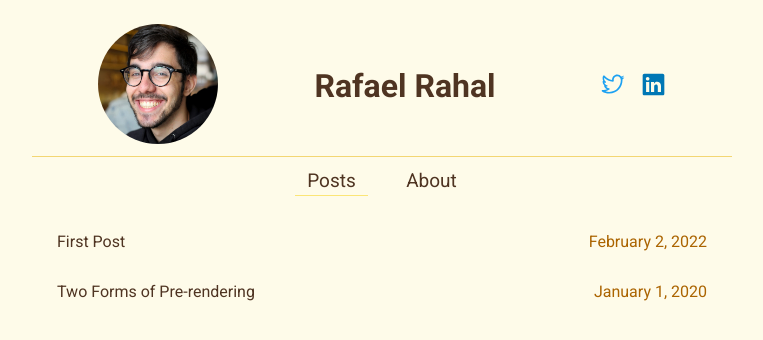
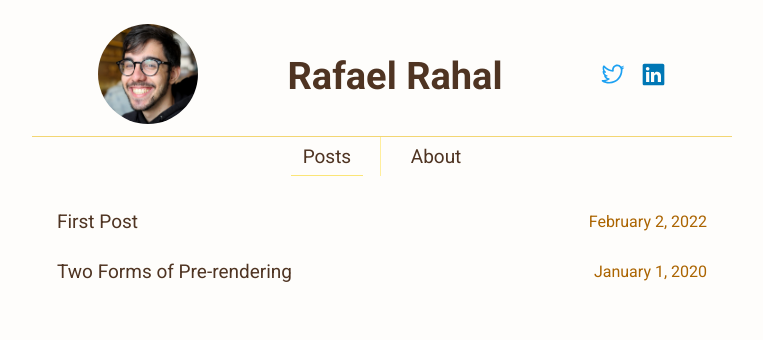
Before and after one commit to rrrahal/blog, a Next.js app: page / in a window 1280 px wide. Shown: the top 340 px of the page, without its empty margins (258-1021 px from the left). Built offline with nearby package versions, Linux system fonts and the light colour scheme.

Commit message:
minor styles improvements

```diff
--- a/src/components/Content/index.tsx
+++ b/src/components/Content/index.tsx
@@ -12,7 +12,6 @@ type ContentProps = {
 const Container = styled('div', {
   marginX: 'auto',
   paddingX: '$3',
-  paddingTop: '$2',
   color: "$primary",
   maxWidth: '$bigContentSize',
   '@bp1': {
--- a/src/components/Content/post.tsx
+++ b/src/components/Content/post.tsx
@@ -17,7 +17,8 @@ const PostLink = styled(Link, {
   display: 'flex',
   justifyContent: 'center',
   alignItems: 'center',
-  color: '$hiContrast'
+  color: '$hiContrast',
+  fontSize: '$5'
 })
 
 const DateText = styled('time', {
--- a/src/components/Content/tabs.tsx
+++ b/src/components/Content/tabs.tsx
@@ -1,4 +1,5 @@
 import * as Tabs from '@radix-ui/react-tabs';
+import * as Separator from '@radix-ui/react-separator';
 
 import { postsType } from '@/types';
 import { styled } from '../../../stitches.config'
@@ -41,6 +42,7 @@ const Trigger = styled(Tabs.Trigger, {
   alignItems: 'Center',
   fontSize: '$5',
   paddingX: "$3",
+  paddingY: '$1',
 
   '&:hover': {
     borderBottom: '1px solid $hover',
@@ -56,6 +58,11 @@ const Content = styled(Tabs.Content, {
   color: '$hiContrast',
 })
 
+const VerticalSeparator = styled(Separator.Root, {
+  width: '1px',
+  backgroundColor: '$hover'
+})
+
 
 export const ContentTabs = ({ posts }: ContentTabsProps) => (
   <Root defaultValue="posts">
@@ -63,6 +70,7 @@ export const ContentTabs = ({ posts }: ContentTabsProps) => (
     <Trigger value="posts">
       Posts
     </Trigger>
+    <VerticalSeparator orientation='vertical' />
     <Trigger value="about">
       About
     </Trigger>
--- a/src/components/Header/index.tsx
+++ b/src/components/Header/index.tsx
@@ -34,8 +34,8 @@ const StyledImage = styled(Image, {
   borderRadius: '100%',
   paddingY: '$2',
   marginLeft: '$4',
-  width: 120,
-  height: 120,
+  width: 100,
+  height: 100,
 })
 
 
@@ -46,7 +46,7 @@ export const Header = () => {
     <Box>
       <Container>
         <Link href="/">
-          <StyledImage src='/raful.jpg' alt='A picture of Rafael Rahal' width={120} height={120} />
+          <StyledImage src='/raful.jpg' alt='A picture of Rafael Rahal' width={100} height={100} />
         </Link>
         <Title />
         <SocialMedia />
--- a/src/components/Header/social_media.tsx
+++ b/src/components/Header/social_media.tsx
@@ -34,7 +34,11 @@ const LinkedinStyledIcon = styled(LinkedInLogoIcon, {
 
 export const SocialMedia = () => (
   <Box>
-    <SocialMediaItem> <TwitterStyledIcon/> </SocialMediaItem>
-        <SocialMediaItem> <LinkedinStyledIcon /> </SocialMediaItem>
+    <SocialMediaItem href="https://twitter.com/rafael_rahal" target="_blank" rel="noopener noreferrer">
+      <TwitterStyledIcon/>
+    </SocialMediaItem>
+    <SocialMediaItem href="https://www.linkedin.com/in/rafaelrahal/" target="_blank" rel="noopener noreferrer">
+      <LinkedinStyledIcon />
+    </SocialMediaItem>
   </Box>
 )
--- a/stitches.config.ts
+++ b/stitches.config.ts
@@ -18,7 +18,7 @@ export const {
 } = createStitches({
   theme: {
     colors: {
-      primary: amber.amber2,
+      primary: amber.amber1,
       secondary: gray.gray11,
       hiContrast: amber.amber12,
       loContrast: amber.amber11,
@@ -56,7 +56,7 @@ export const {
       6: '21px',
       7: '24px',
       8: '28px',
-      titleSize: '32px'
+      titleSize: '38px'
     },
     fonts: {
       system: 'system-ui',
```
